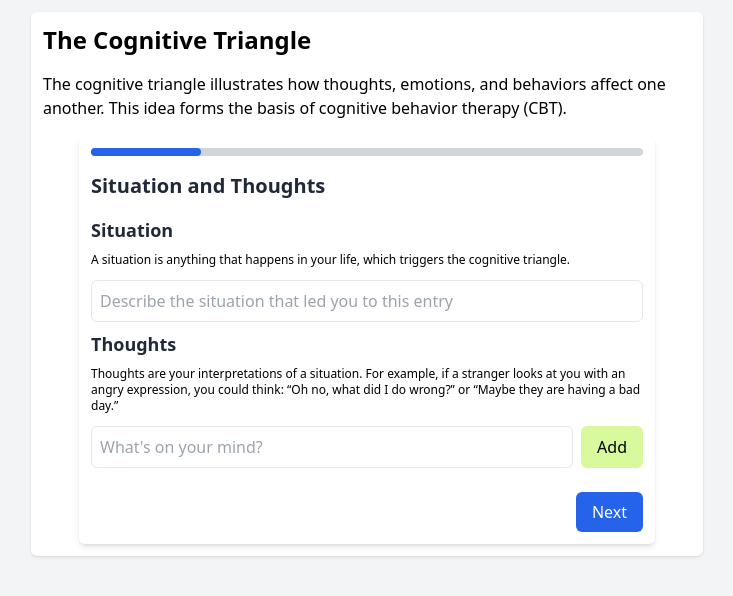
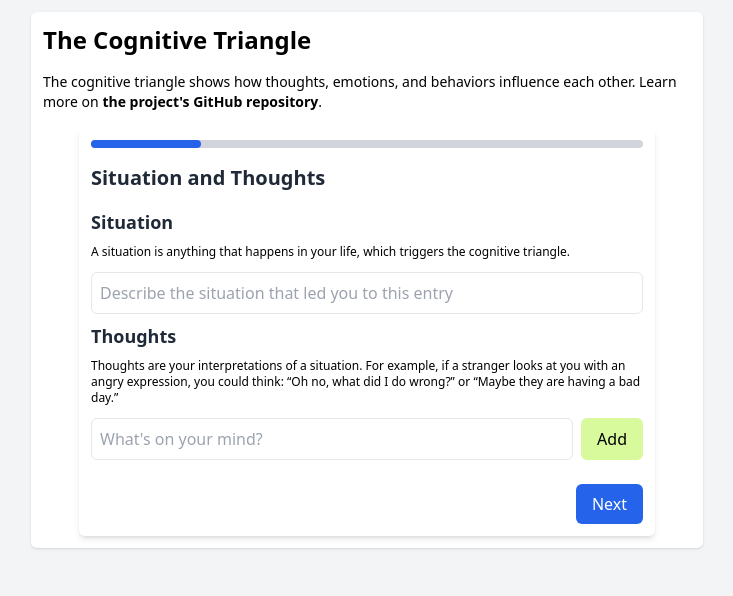
Before and after one commit to ninjonas/cbt-triangle, a Next.js app: page / in a window 1280 px wide. Shown: the top 596 px of the page, without its empty margins (273-1006 px from the left). Built offline with nearby package versions, Linux system fonts and the light colour scheme.

Commit message:
[forcebuild]

```diff
--- a/next.config.ts
+++ b/next.config.ts
@@ -1,9 +1,12 @@
 import type { NextConfig } from "next";
 
+//used to deploy to github pages
+const isProd = process.env.NODE_ENV === "production";
+
 const nextConfig: NextConfig = {
-  output: "export",
-  basePath: "/cbt-triangle",
-  assetPrefix: "/cbt-triangle/",
+  output: isProd ? "standalone" : "export",
+  assetPrefix: isProd ? "/cbt-triangle/" : "",
+  basePath: isProd ? "/cbt-triangle" : "",
   /* config options here */
 };
 
--- a/src/app/page.tsx
+++ b/src/app/page.tsx
@@ -8,8 +8,12 @@ export default function Home() {
         <div className="flex justify-between items-center mb-4">
           <h1 className="text-2xl font-bold">The Cognitive Triangle</h1>
         </div>
-        <p className="mb-4">
-          The cognitive triangle illustrates how thoughts, emotions, and behaviors affect one another. This idea forms the basis of cognitive behavior therapy (CBT).
+        <p className="mb-4 text-sm">
+          The cognitive triangle shows how thoughts, emotions, and behaviors influence each other. Learn more on{" "}
+          <a href="https://github.com/ninjonas/cbt-triangle" target="_blank" rel="noopener noreferrer">
+            <strong>the project's GitHub repository</strong>
+          </a>
+          .
         </p>
         <CreateEntry />
       </div>
```
